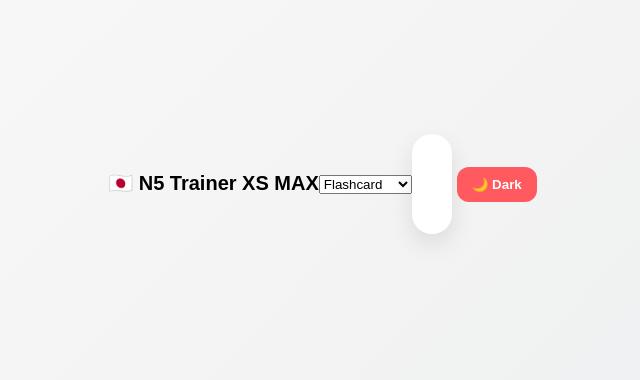
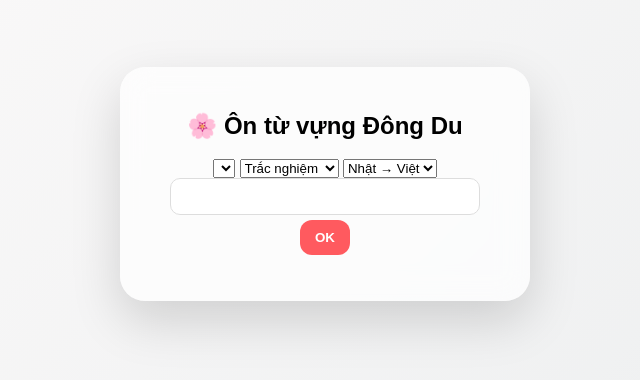
Before and after one commit to cyberfrogprint-learning/n5-vocab-app, a plain HTML site: page index.html in a window 1280 px wide. Shown: the part 216-596 px from the top of the page, without its empty margins (315-955 px from the left). Drawn offline with Linux system fonts and the light colour scheme; no server answers.

Commit message:
Update index.html

```diff
--- a/index.html
+++ b/index.html
@@ -1,37 +1,44 @@
 <!DOCTYPE html>
-<html lang="vi">
+<html>
 <head>
-  <meta charset="UTF-8">
-  <title>N5 XS MAX</title>
-  <link rel="stylesheet" href="style.css">
+<meta charset="UTF-8">
+<title>Ôn từ vựng Đông Du</title>
+<link rel="stylesheet" href="style.css">
 </head>
+
 <body>
 
-<h1>🇯🇵 N5 Trainer XS MAX</h1>
+<div class="app">
+
+<h2>🌸 Ôn từ vựng Đông Du</h2>
+
+<select id="unitSelect"></select>
 
 <select id="mode">
-  <option value="flash">Flashcard</option>
-  <option value="typing">Typing</option>
-  <option value="quiz">Quiz</option>
-  <option value="wrong">Sai gần đây</option>
+  <option value="mcq">Trắc nghiệm</option>
+  <option value="typing">Nhập đáp án</option>
+  <option value="wrong">Ôn từ sai</option>
 </select>
 
-<div class="card" id="card">
-  <div id="front"></div>
-  <div id="back" class="hidden"></div>
-</div>
+<select id="direction">
+  <option value="jpvi">Nhật → Việt</option>
+  <option value="vijp">Việt → Nhật</option>
+</select>
 
-<div id="typingBox" class="hidden">
-  <input id="answer" placeholder="Nhập nghĩa...">
-  <button onclick="checkTyping()">Check</button>
-</div>
+<div id="card"></div>
 
 <div id="choices"></div>
 
-<h3 id="stats"></h3>
+<div id="typingBox">
+  <input id="answer">
+  <button onclick="checkTyping()">OK</button>
+</div>
 
-<button onclick="toggleDark()">🌙 Dark</button>
+<p id="stats"></p>
+
+</div>
 
 <script src="app.js"></script>
+
 </body>
 </html>
```
